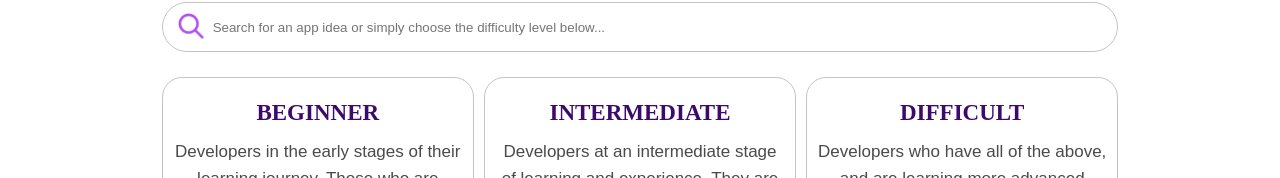
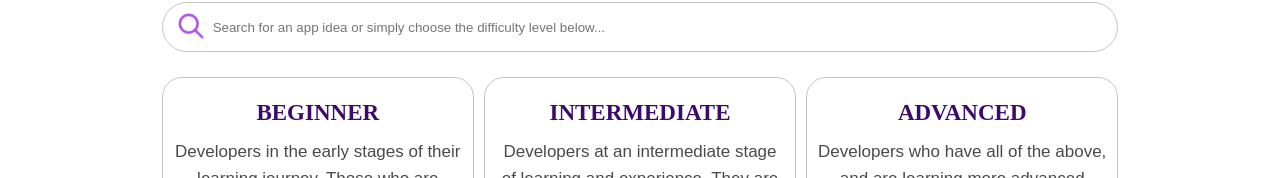
Before and after one commit to chingu-voyages/v38-geckos-team-04, a React (Create React App) app in the folder frontend/: page / in a window 1280 px wide. Shown: the part 748-926 px from the top of the page. Built offline with nearby package versions, Linux system fonts and the light colour scheme; a web font is replaced by a local one.

Commit message:
Fix a typo

```diff
--- a/frontend/src/components/SearchForm.js
+++ b/frontend/src/components/SearchForm.js
@@ -30,7 +30,7 @@ const SearchForm = () => (
                 <div class="radio-choice-container">
                     <input type="radio" id="advanced" name="select" value="advanced" />
                     <label for="advanced">
-                    <h2 className="heading-secondary heading-radio">Difficult</h2>
+                    <h2 className="heading-secondary heading-radio">Advanced</h2>
                         <p>Developers who have all of the above, and are learning more advanced techniques like implementing backend applications and database services.</p>
                     </label>
                 </div>
```
